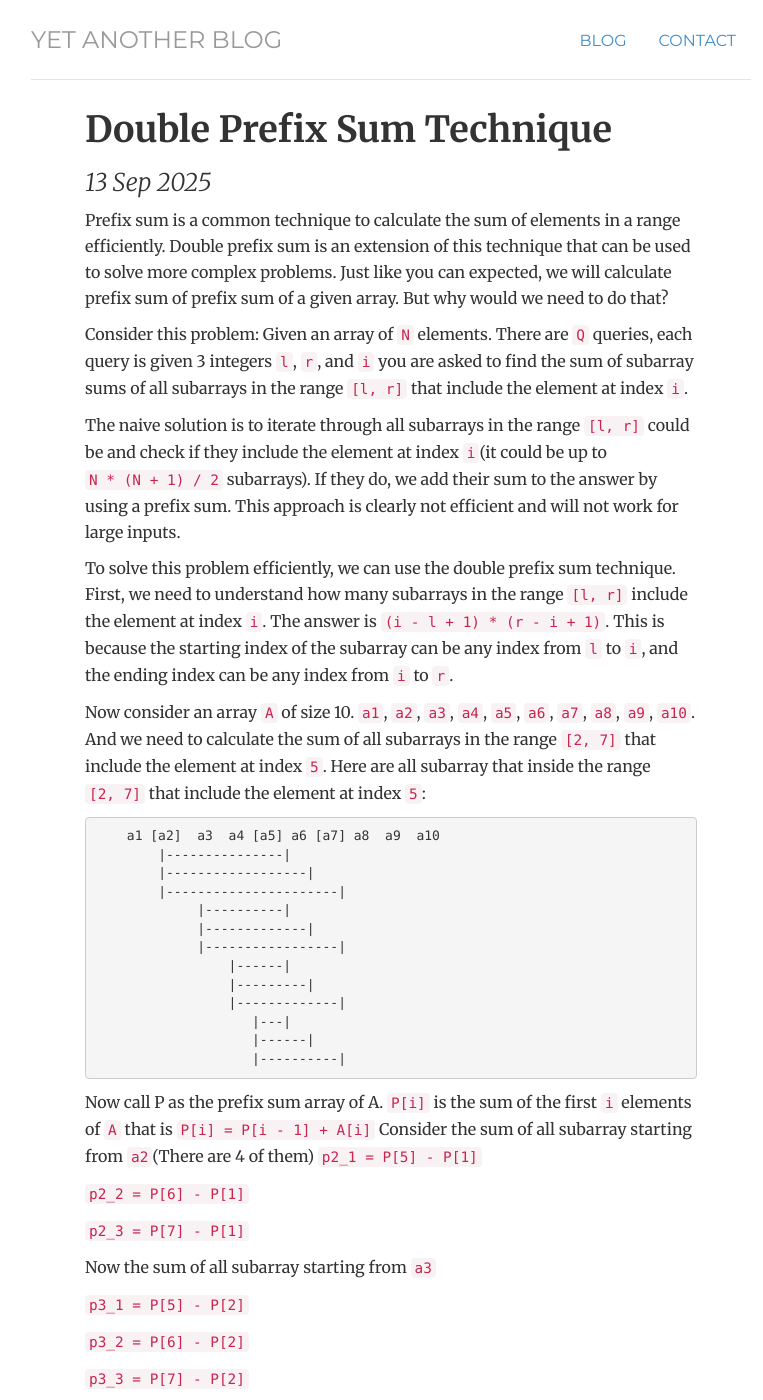
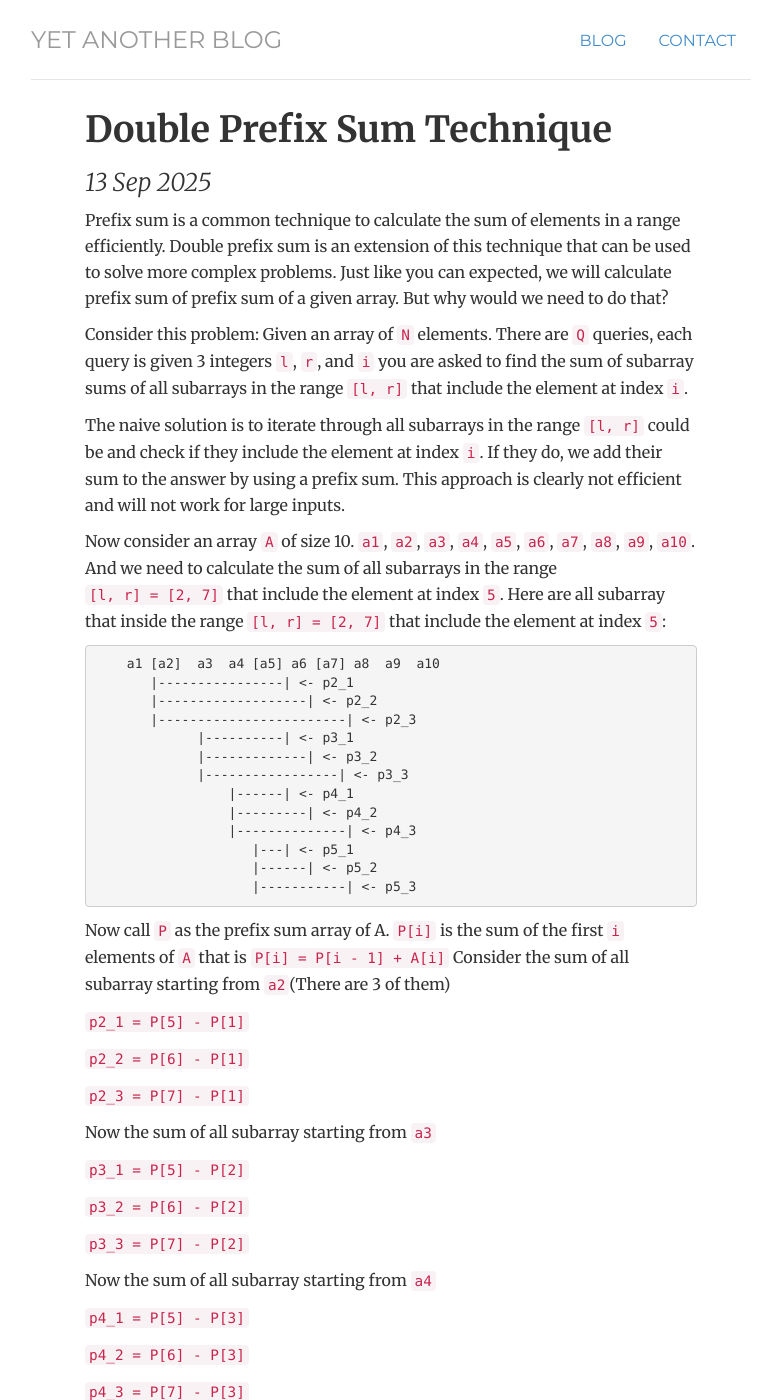
Before and after one commit to quynhdinh/quynhdinh.github.io, a Jekyll site: the page built from _posts/2025-09-13-double-prefix-sum.md, in a window 1280 px wide and 1400 px high. Shown: the whole window, without its empty margins (249-1012 px from the left). Built offline with Jekyll 4.4.1, drawn with Linux system fonts in a browser that asks for light colours; comment, search, counter and statistics services are not loaded; some of the changed text lies outside the part shown.

Commit message:
illustrate more

````diff
--- a/_posts/2025-09-13-double-prefix-sum.md
+++ b/_posts/2025-09-13-double-prefix-sum.md
@@ -7,28 +7,27 @@ Double prefix sum is an extension of this technique that can be used to solve mo
 
 Consider this problem: Given an array of `N` elements. There are `Q` queries, each query is given 3 integers `l`, `r`, and `i` you are asked to find the sum of subarray sums of all subarrays in the range `[l, r]` that include the element at index `i`.
 
-The naive solution is to iterate through all subarrays in the range `[l, r]` could be and check if they include the element at index `i`(it could be up to `N * (N + 1) / 2` subarrays). If they do, we add their sum to the answer by using a prefix sum. This approach is clearly not efficient and will not work for large inputs.
+The naive solution is to iterate through all subarrays in the range `[l, r]` could be and check if they include the element at index `i`. If they do, we add their sum to the answer by using a prefix sum. This approach is clearly not efficient and will not work for large inputs.
 
-To solve this problem efficiently, we can use the double prefix sum technique. First, we need to understand how many subarrays in the range `[l, r]` include the element at index `i`. The answer is `(i - l + 1) * (r - i + 1)`. This is because the starting index of the subarray can be any index from `l` to `i`, and the ending index can be any index from `i` to `r`.
-
-Now consider an array `A` of size 10. `a1`, `a2`, `a3`, `a4`, `a5`, `a6`, `a7`, `a8`, `a9`, `a10`. And we need to calculate the sum of all subarrays in the range `[2, 7]` that include the element at index `5`. Here are all subarray that inside the range `[2, 7]` that include the element at index `5`:
+Now consider an array `A` of size 10. `a1`, `a2`, `a3`, `a4`, `a5`, `a6`, `a7`, `a8`, `a9`, `a10`. And we need to calculate the sum of all subarrays in the range `[l, r] = [2, 7]` that include the element at index `5`. Here are all subarray that inside the range `[l, r] = [2, 7]` that include the element at index `5`:
 ```
     a1 [a2]  a3  a4 [a5] a6 [a7] a8  a9  a10
-        |---------------|
-        |------------------|
-        |----------------------|
-             |----------|
-             |-------------|
-             |-----------------|
-                 |------|
-                 |---------|
-                 |-------------|
-                    |---|
-                    |------|
-                    |----------|
+       |----------------| <- p2_1
+       |-------------------| <- p2_2
+       |------------------------| <- p2_3
+             |----------| <- p3_1
+             |-------------| <- p3_2
+             |-----------------| <- p3_3
+                 |------| <- p4_1
+                 |---------| <- p4_2
+                 |--------------| <- p4_3
+                    |---| <- p5_1
+                    |------| <- p5_2
+                    |-----------| <- p5_3
 ```
-Now call P as the prefix sum array of A. `P[i]` is the sum of the first `i` elements of `A` that is `P[i] = P[i - 1] + A[i]`
-Consider the sum of all subarray starting from `a2`(There are 4 of them)
+Now call `P` as the prefix sum array of A. `P[i]` is the sum of the first `i` elements of `A` that is `P[i] = P[i - 1] + A[i]`
+Consider the sum of all subarray starting from `a2`(There are 3 of them)
+
 `p2_1 = P[5] - P[1]`
 
 `p2_2 = P[6] - P[1]`
@@ -51,12 +50,28 @@ Now the sum of all subarray starting from `a4`
 
 `p4_3 = P[7] - P[3]`
 
-We now can see the right parts of those differece are the same and they exists `3` times each (or `r - i + 1` times)
+Now the sum of all subarray starting from `a5`
 
-We now can see the left parts of those differece are the same and they exists `4` times each (or `i - l + 1` times)
+`p5_1 = P[5] - P[4]`
+
+`p5_2 = P[6] - P[4]`
+
+`p5_3 = P[7] - P[4]`
+
+We now can see the right parts of those differences are the same and they exists `3` times each (or `r - i + 1` times)
+
+We now can see the left parts of those differences are the same and they exists `4` times each (or `i - l + 1` times)
+
+We now need a way to calculate the sum of subarray of `P` efficiently. Of course, we can apply prefix sum again. Here come the name double prefix sum.
 
 Call ``PP`` as the prefix sum array of P. That is `PP[i]` is the sum of the first `i` elements of `P`. ``PP[i] = PP[i - 1] + P[i]``
 
-The sum of all subarrays in the range `[l, r]` that include the element at index `i` can be calculated as follows:
+Put them all together, the sum of all subarrays in the range `[l, r]` that include the element at index `i` can be calculated as follows:
 
-```sum = (i - l + 1) * (PP[r] - PP[i - 1]) + (r - i + 1) * (PP[i] - PP[l - 1])```
+```sum = (i - l + 1) * (PP[r] - PP[i - 1]) - (r - i + 1) * (PP[i - 1] - PP[l - 2])```
+
+Sometimes, something that looks complex and hopeless can be solved by writing things down and looking for patterns. Double prefix sum is one of those techniques that can be used to solve problems that at first glance seem impossible or very hard.
+
+One quite hard problem that use this technique as a step is [LC-2281](https://leetcode.com/problems/sum-of-total-strength-of-wizards/)
+
+That's it for now. See you in the next post.
````
